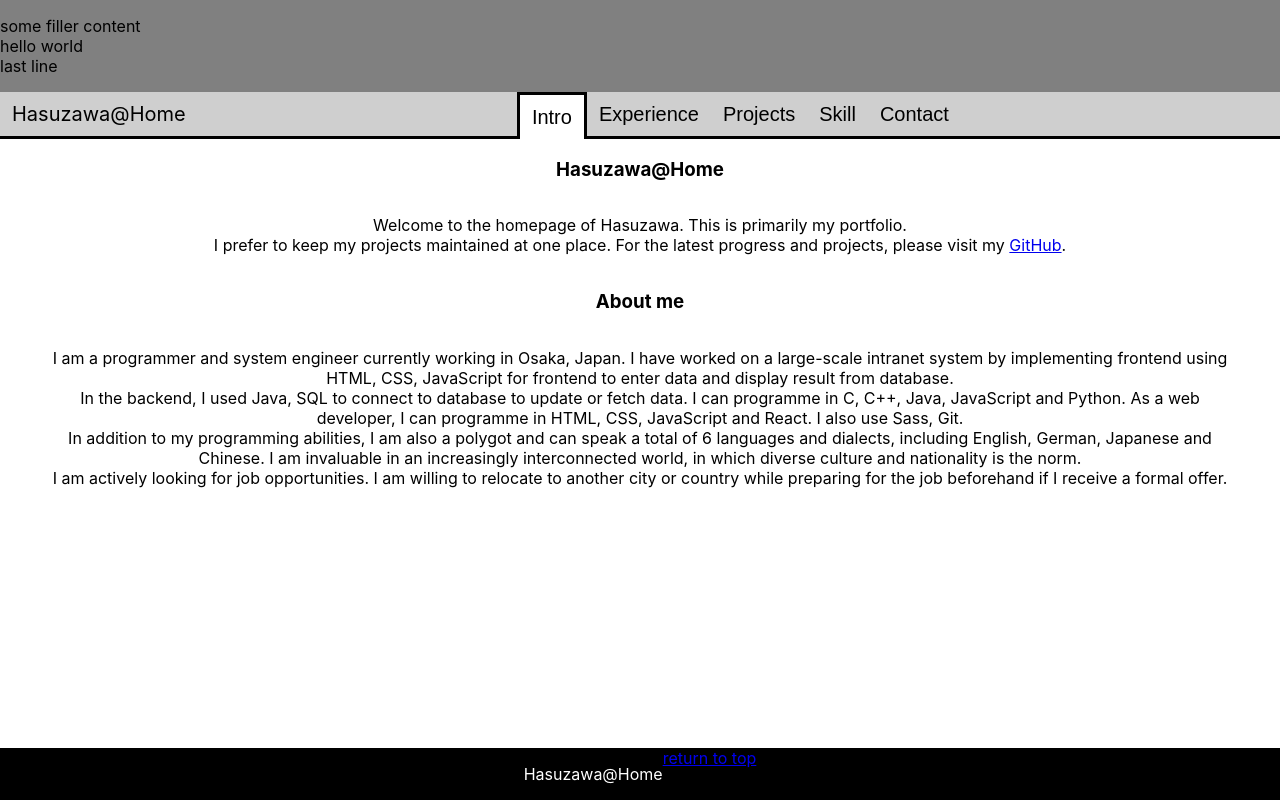
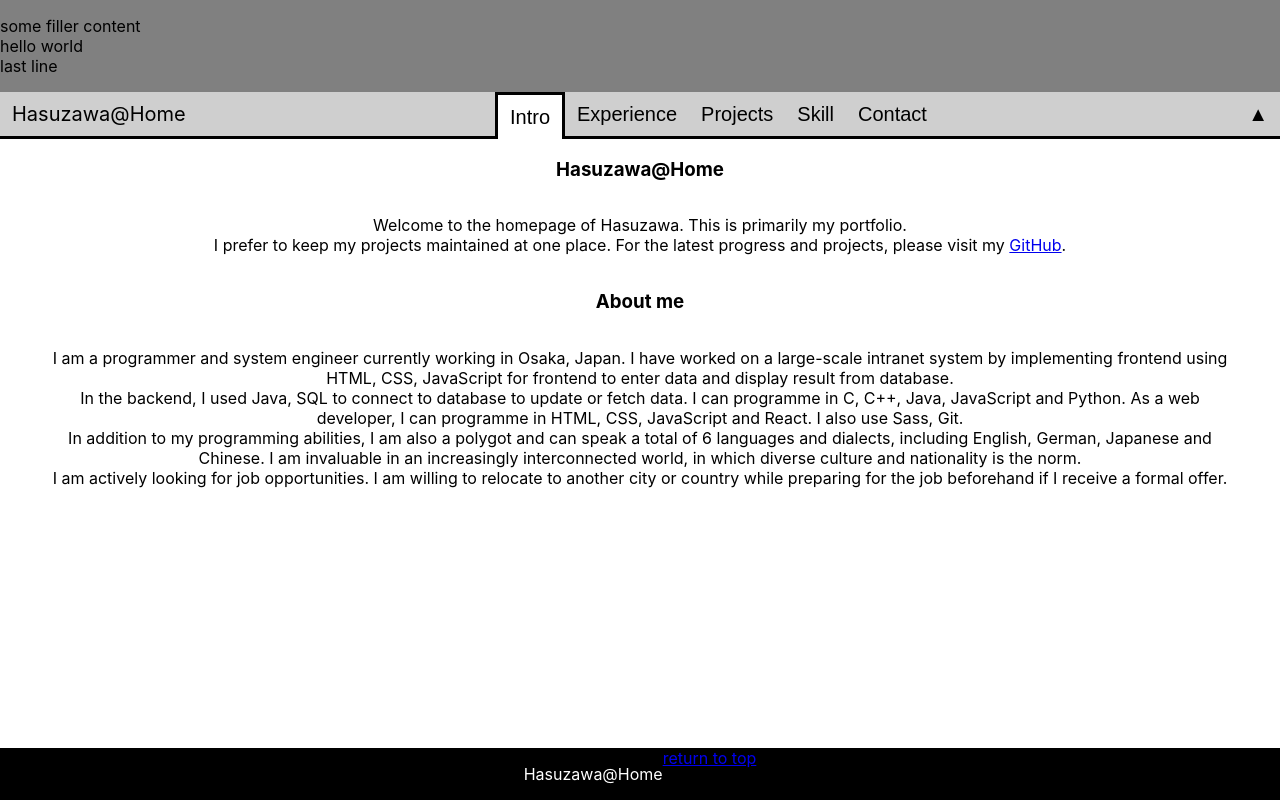
Before and after one commit to Hasuzawa/Homepage, a React (Create React App) app: page / in a window 1280 px wide. Built offline with nearby package versions, Linux system fonts and the light colour scheme; the HTML template or start-up script is replaced by a standard one.

Commit message:
slide up/down banner button (flawed)

```diff
--- a/src/App.js
+++ b/src/App.js
@@ -10,9 +10,13 @@ import Footer from "./components/Footer.jsx";
 export default class App extends React.Component {
   constructor(props){
     super(props);
-    this.state = {selectedTab: TabIndex.introduction};
+    this.state = {
+      selectedTab: TabIndex.introduction,
+      bannerFolded: false
+    };
 
     this.handleClick = this.handleClick.bind(this);
+    this.handleFold = this.handleFold.bind(this);
   }
 
   handleClick(id){
@@ -22,11 +26,18 @@ export default class App extends React.Component {
     this.setState({selectedTab: tabClicked});
   }
 
+  handleFold(e){
+    console.log("before change", this.state.bannerFolded);
+    var newFoldStatus = this.state.bannerFolded ? false : true;
+    this.setState({bannerFolded: newFoldStatus});
+    console.log("after change", newFoldStatus);
+  }
+
   render(){
     return (
       <div className = "App">
-        <Banner />
-        <Header handleClick={this.handleClick} selectedTab={this.state.selectedTab}/>
+        <Banner bannerFolded={this.state.bannerFolded}/>
+        <Header handleClick={this.handleClick} selectedTab={this.state.selectedTab} handleFold={this.handleFold}/>
         <Content selectedTab={this.state.selectedTab}/>
         <Footer />
       </div>
--- a/src/Components/Banner.jsx
+++ b/src/Components/Banner.jsx
@@ -1,10 +1,10 @@
 import React from "react";
 import "./style.scss";
 
-export default function Banner(){
+export default function Banner(props){
     //keep the banner narrow and concise, so that one glance and people can understand it
     return (
-        <div className="banner">
+        <div className={"banner " + (props.bannerFolded ? "folded" : "expanded")}>
             <p>some filler content<br />
           hello world<br />
           last line
--- a/src/Components/Footer.jsx
+++ b/src/Components/Footer.jsx
@@ -5,6 +5,7 @@ export default function Footer(){
     return (
         <div className="footer">
             <p>Hasuzawa@Home</p>
+            {/* dont use # to scroll to top */}
             <a href="#">return to top</a>
             {/*add some github icon link and contact info */}
         </div>
--- a/src/Components/Header.jsx
+++ b/src/Components/Header.jsx
@@ -8,11 +8,17 @@ export default class Header extends React.Component{
 
         this.handleClick = this.handleClick.bind(this);
         this.renderButtons = this.renderButtons.bind(this);
+
+        //this.handleFold = this.handleFold.bind(this);
     }
 
     handleClick(e){
         this.props.handleClick(e.target.id);
     }
+
+    /*handleFold(e){
+        ;
+    }*/
 
     renderButtons(){
         return (
@@ -38,6 +44,7 @@ export default class Header extends React.Component{
             <div className="filler"></div>
             {this.renderButtons()}
             <div className="filler"></div>
+            <button className="fold-button" onClick={this.props.handleFold}>▲</button>
 
             {/* special bar for small screen, e.g. phone */}
             {/* could place some font-change / light, dark mode switch button here etc */}
--- a/src/Components/style.scss
+++ b/src/Components/style.scss
@@ -10,12 +10,45 @@ $header-border: 3px;
     min-height: 100vh;
     display: flex;
     flex-direction: column;
+
+    position: relative;
 }
 
 /*****************************/
 
 .banner{
     background-color: grey;
+
+    //transition: 1s ease-in-out;
+
+    position: relative;
+    overflow: hidden;
+    //transition: height 1s ease-in-out 0s;
+
+
+
+
+    &.folded{
+        //max-height: 0px;
+        max-height: 0px;
+        transition: max-height 1s ease-in-out;
+        //transition: height 1s ease-in-out 0s;
+
+        //transform: translateY(-100%);
+        //animation: fold-vertical-effect 1s ease-in-out;
+    }
+
+    &.expanded{
+        //transform: translateY(0%);
+        max-height: 500px;
+        transition: max-height 5s ease-in-out;
+        //animation: fold-vertical-effect 1s ease-in-out reverse;
+    }
+}
+
+@keyframes fold-vertical-effect{
+    from {height: auto}
+    to {height: 0px}
 }
 
 /**********************/
```
Also changed, not shown: src/App.css (+7 -0 lines).
